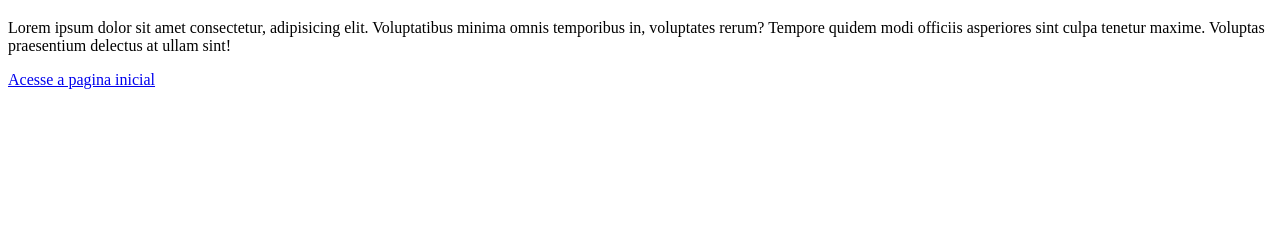
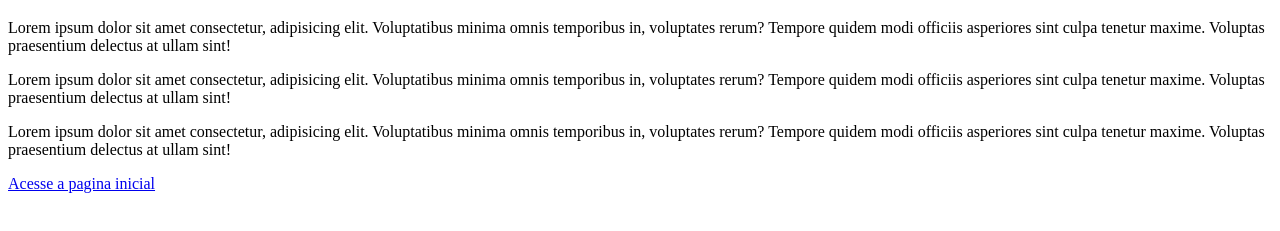
Before and after one commit to AndreyMendonca/CursoGitHub, a plain HTML site: page informacoes.html in a window 1280 px wide. Shown: the part 61-292 px from the top of the page. Drawn offline with Linux system fonts and the light colour scheme.

Commit message:
Aula 2 - Modificações de conteúdos

```diff
--- a/informacoes.html
+++ b/informacoes.html
@@ -8,6 +8,8 @@
 <body>
     <h1>Página inicial</h1>
     <p>Lorem ipsum dolor sit amet consectetur, adipisicing elit. Voluptatibus minima omnis temporibus in, voluptates rerum? Tempore quidem modi officiis asperiores sint culpa tenetur maxime. Voluptas praesentium delectus at ullam sint!</p>
+    <p>Lorem ipsum dolor sit amet consectetur, adipisicing elit. Voluptatibus minima omnis temporibus in, voluptates rerum? Tempore quidem modi officiis asperiores sint culpa tenetur maxime. Voluptas praesentium delectus at ullam sint!</p>
+    <p>Lorem ipsum dolor sit amet consectetur, adipisicing elit. Voluptatibus minima omnis temporibus in, voluptates rerum? Tempore quidem modi officiis asperiores sint culpa tenetur maxime. Voluptas praesentium delectus at ullam sint!</p>
     <a href="index.html">Acesse a pagina inicial</a>
 </body>
 </html>
```
